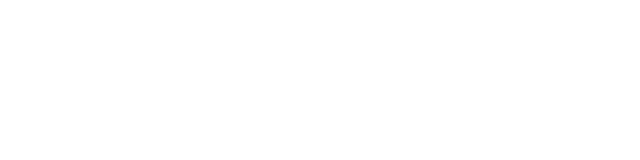
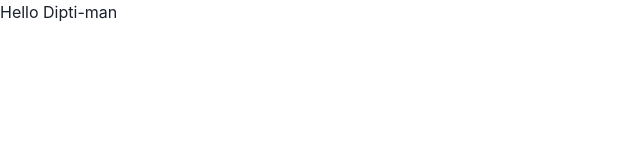
Before and after one commit to s3roy/Visual-graph, a Next.js app in the folder dashboard/: page / in a window 1280 px wide. Shown: the top 160 px of the page, without its empty margins (0-640 px from the left). Built offline with nearby package versions, Linux system fonts and the light colour scheme.

Commit message:
config changes for production

```diff
--- a/dashboard/src/pages/index.tsx
+++ b/dashboard/src/pages/index.tsx
@@ -1,5 +1,6 @@
 const index = () => {
-  <h1>Hello Dipti-man</h1>;
+  console.log('Hello');
+  return <h1>Hello Dipti-man</h1>;
 };
 
 export default index;
--- a/dashboard/src/utils/config.ts
+++ b/dashboard/src/utils/config.ts
@@ -1 +1 @@
-export const BASE_URL = 'http://localhost:8080/articles/';
+export const BASE_URL = 'https://diptimans-backend-production.up.railway.app/';
```
